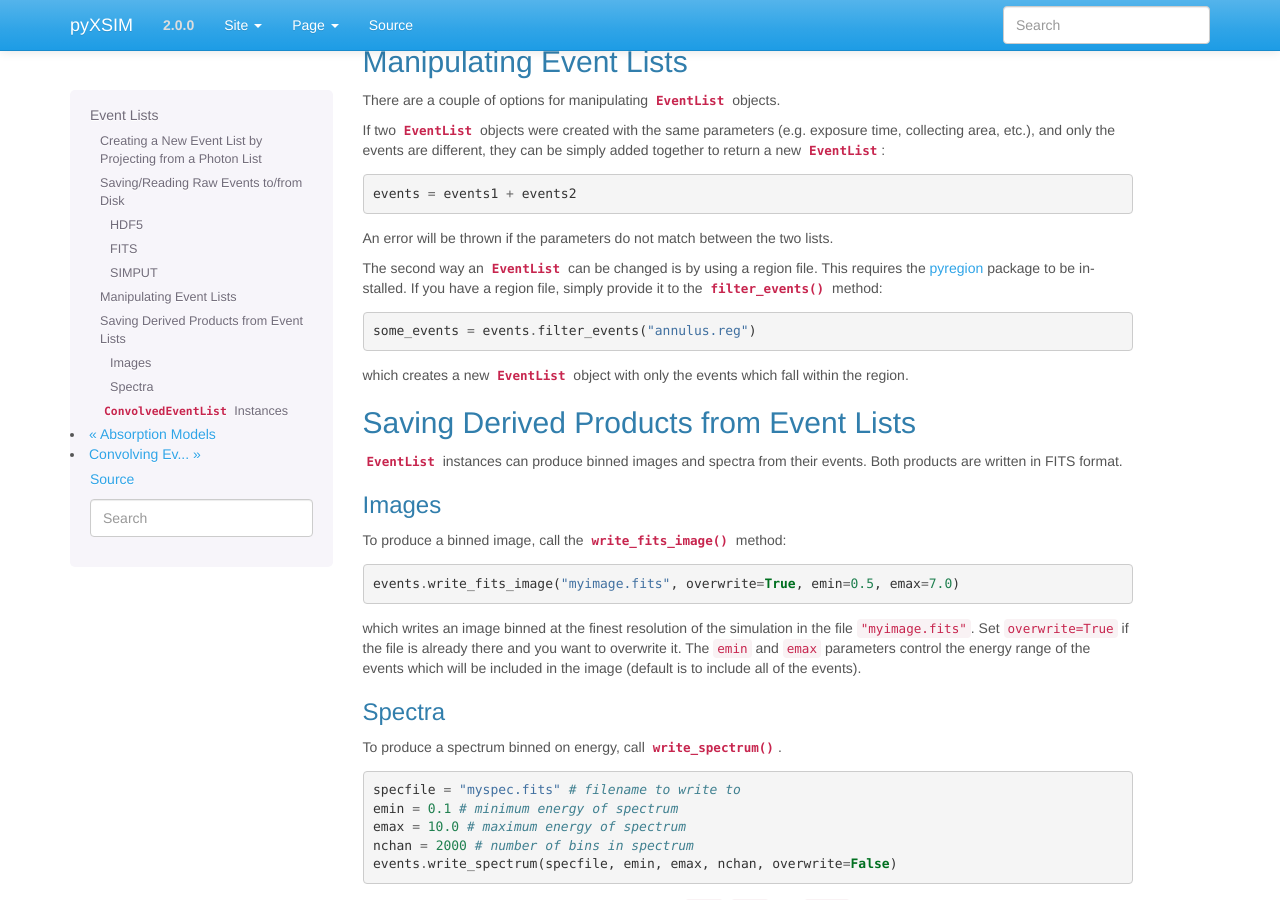
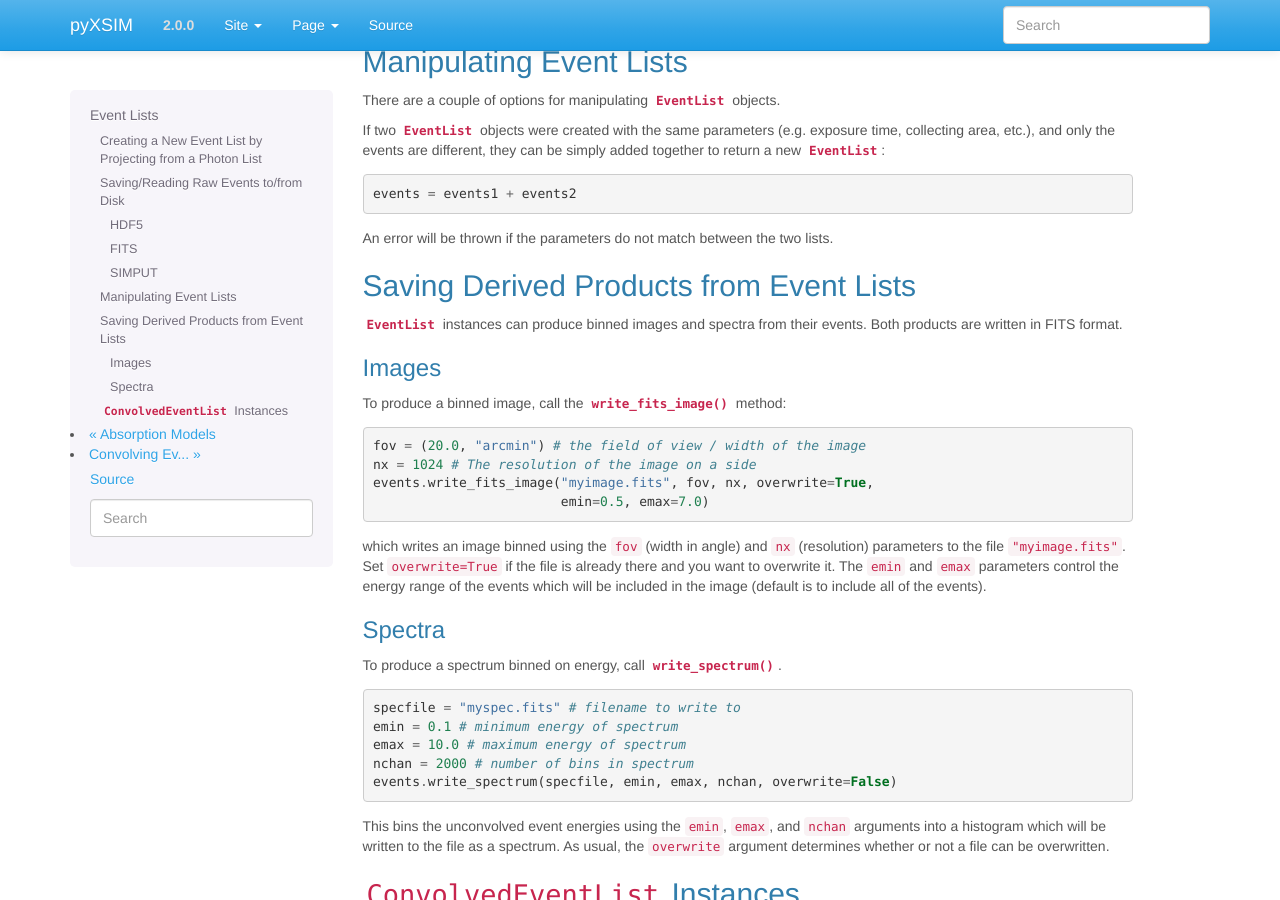
Before and after one commit to jzuhone/pyxsim, a Sphinx documentation site: the page built from doc/source/event_lists.rst, in a window 1280 px wide and 900 px high, scrolled down 2313 px. Built offline with Sphinx 7.4.7, drawn with Linux system fonts in a browser that asks for light colours.

Commit message:
Doc updates

```diff
--- a/doc/source/changelog.rst
+++ b/doc/source/changelog.rst
@@ -22,7 +22,7 @@ New features:
 * A new class, :class:`~pyxsim.light_cone.XrayLightCone`, has been added which takes
   a number of redshift snapshots from a cosmological simulation and produces a light
   cone simulation of events from them. This is an experimental feature which should
-  be considered in "beta".
+  be considered in "beta", and currently only works with Enzo cosmological simulations.
 
 Changes related to thermal source modeling:
 
--- a/doc/source/event_lists.rst
+++ b/doc/source/event_lists.rst
@@ -62,8 +62,8 @@ An off-axis projection with altered exposure time and redshift:
 
 .. code-block:: python
 
-    events = photons.project_photons([0.1, -0.3, 0.5], (30.0, 45.0), area_new=(200., "cm**2"),
-                                     redshift_new=1.0)
+    events = photons.project_photons([0.1, -0.3, 0.5], (30.0, 45.0),
+                                     area_new=(200., "cm**2"), redshift_new=1.0)
 
 An on-axis projection with absorption:
 
@@ -170,17 +170,6 @@ together to return a new :class:`~pyxsim.event_list.EventList`:
 
 An error will be thrown if the parameters do not match between the two lists.
 
-The second way an :class:`~pyxsim.event_list.EventList` can be changed is by using a region file.
-This requires the `pyregion <http://pyregion.readthedocs.io/>`_ package to be installed. If you have
-a region file, simply provide it to the :meth:`~pyxsim.event_list.EventList.filter_events` method:
-
-.. code-block:: python
-
-    some_events = events.filter_events("annulus.reg")
-
-which creates a new :class:`~pyxsim.event_list.EventList` object with only the events which fall within
-the region.
-
 Saving Derived Products from Event Lists
 ----------------------------------------
 
@@ -195,13 +184,16 @@ method:
 
 .. code-block:: python
 
-    events.write_fits_image("myimage.fits", overwrite=True, emin=0.5, emax=7.0)
+    fov = (20.0, "arcmin") # the field of view / width of the image
+    nx = 1024 # The resolution of the image on a side
+    events.write_fits_image("myimage.fits", fov, nx, overwrite=True,
+                            emin=0.5, emax=7.0)
 
-which writes an image binned at the finest resolution of the simulation in the file
-``"myimage.fits"``. Set ``overwrite=True`` if the file is already there and you
-want to overwrite it. The ``emin`` and ``emax`` parameters control the energy range
-of the events which will be included in the image (default is to include all of the
-events).
+which writes an image binned using the ``fov`` (width in angle) and ``nx`` (resolution)
+parameters to the file ``"myimage.fits"``. Set ``overwrite=True`` if the file is already
+there and you want to overwrite it. The ``emin`` and ``emax`` parameters control the
+energy range of the events which will be included in the image (default is to include
+all of the events).
 
 Spectra
 +++++++
--- a/doc/source/instruments.rst
+++ b/doc/source/instruments.rst
@@ -14,7 +14,7 @@ assume the following simplifications:
 
 * The field of view and angular resolution of the observation is the same
   as the unconvolved events (e.g., whatever they are from the particular
-  data object you generated the events from). No rebinning of the event
+  data object you generated the events from). No binning of the event
   positions based on actual values of the field of view and/or angular
   resolution of the telescope is performed.
 * The spectral response and effective area are position-independent.
```
